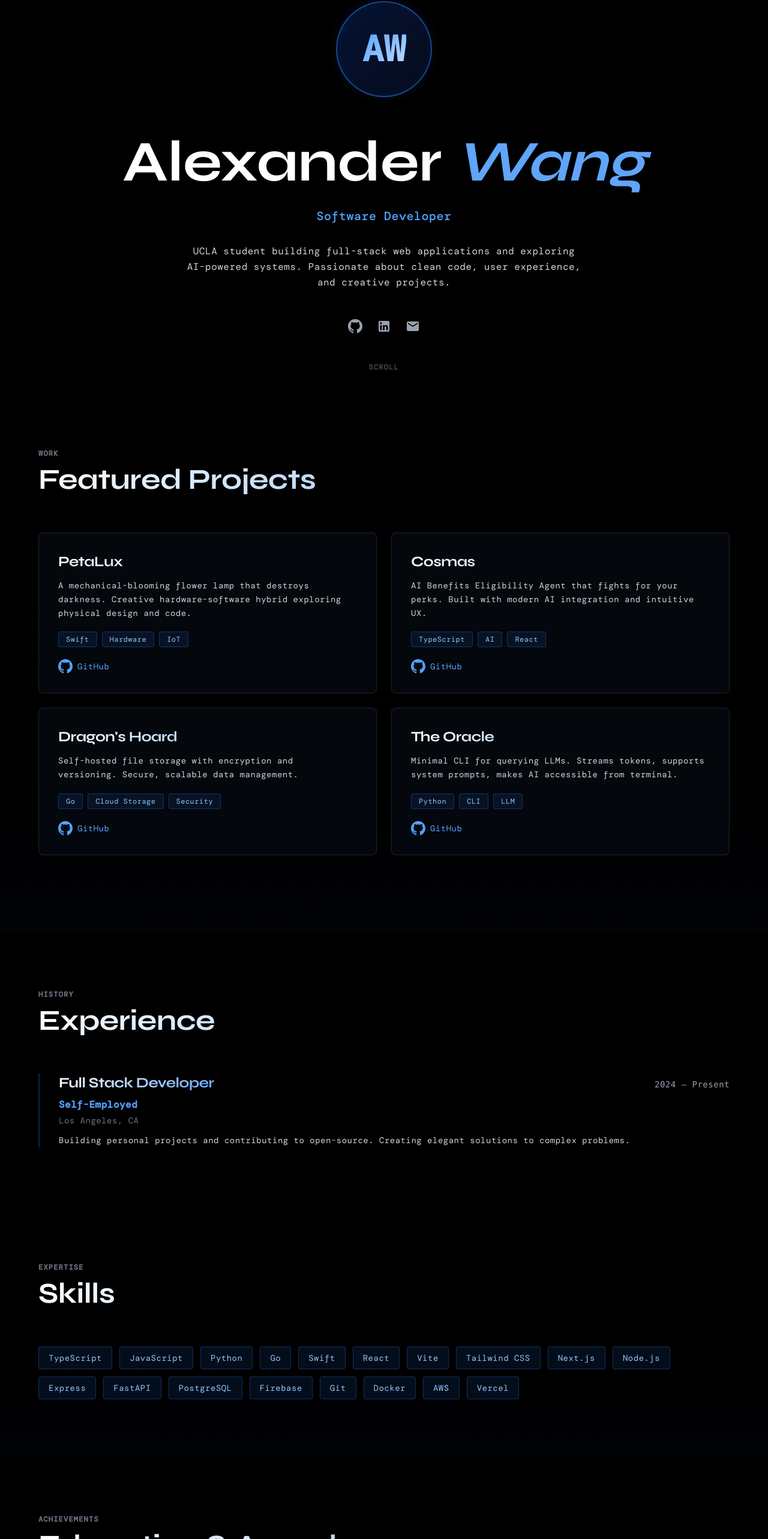
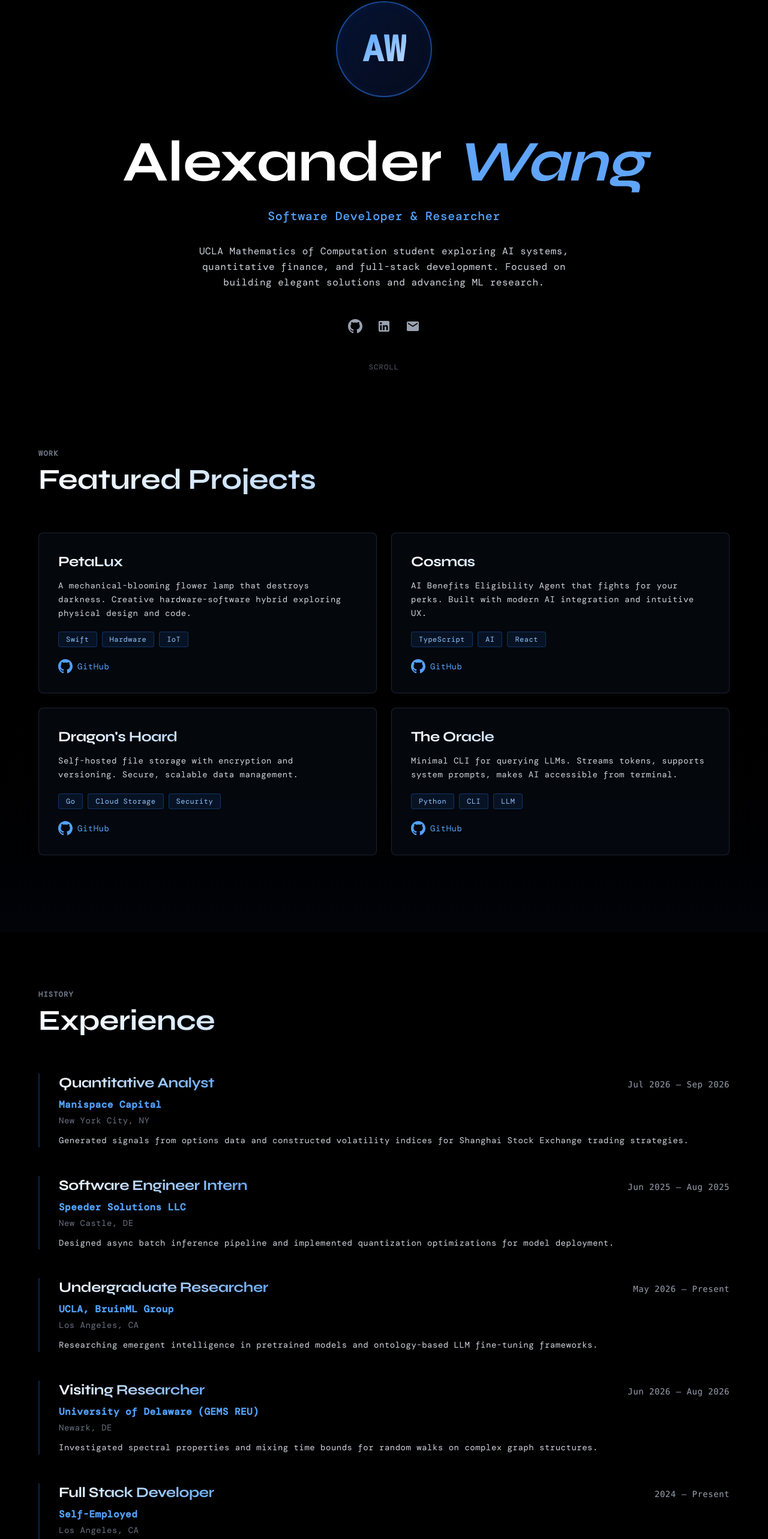
Before and after one commit to AlexNicholasWang/Personal-Website, a React (Vite) app: page / in a window 1280 px wide. Shown: the part 160-2726 px from the top of the page at 60% size. Built offline with nearby package versions, Linux system fonts and the light colour scheme.

Commit message:
new changes

```diff
--- a/src/app/App.tsx
+++ b/src/app/App.tsx
@@ -12,16 +12,16 @@ const PORTFOLIO_DATA = {
     ]
   },
   hero: {
-    tag: "Software Developer",
+    tag: "Software Developer & Researcher",
     initials: "AW",
     firstName: "Alexander",
     lastName: "Wang",
-    title: "Software Developer",
-    bio: "UCLA student building full-stack web applications and exploring AI-powered systems. Passionate about clean code, user experience, and creative projects.",
+    title: "Software Developer & Researcher",
+    bio: "UCLA Mathematics of Computation student exploring AI systems, quantitative finance, and full-stack development. Focused on building elegant solutions and advancing ML research.",
     socialLinks: [
       { label: "GitHub", href: "https://github.com/AlexNicholasWang", icon: "github" },
       { label: "LinkedIn", href: "https://www.linkedin.com/in/alexwang67/", icon: "linkedin" },
-      { label: "Email", href: "mailto:alexwang770@g.ucla.edu", icon: "email" }
+      { label: "Email", href: "mailto:alexwang770@ucla.edu", icon: "email" }
     ],
     scrollText: "scroll"
   },
@@ -86,28 +86,56 @@ const PORTFOLIO_DATA = {
     title: "Experience",
     items: [
       {
+        company: "Manispace Capital",
+        role: "Quantitative Analyst",
+        date: "Jul 2026 – Sep 2026",
+        location: "New York City, NY",
+        description: "Generated signals from options data and constructed volatility indices for Shanghai Stock Exchange trading strategies."
+      },
+      {
+        company: "Speeder Solutions LLC",
+        role: "Software Engineer Intern",
+        date: "Jun 2025 – Aug 2025",
+        location: "New Castle, DE",
+        description: "Designed async batch inference pipeline and implemented quantization optimizations for model deployment."
+      },
+      {
+        company: "UCLA, BruinML Group",
+        role: "Undergraduate Researcher",
+        date: "May 2026 – Present",
+        location: "Los Angeles, CA",
+        description: "Researching emergent intelligence in pretrained models and ontology-based LLM fine-tuning frameworks."
+      },
+      {
+        company: "University of Delaware (GEMS REU)",
+        role: "Visiting Researcher",
+        date: "Jun 2026 – Aug 2026",
+        location: "Newark, DE",
+        description: "Investigated spectral properties and mixing time bounds for random walks on complex graph structures."
+      },
+      {
         company: "Self-Employed",
         role: "Full Stack Developer",
         date: "2024 – Present",
         location: "Los Angeles, CA",
-        description: "Building personal projects and contributing to open-source. Creating elegant solutions to complex problems."
+        description: "Building personal projects and open-source contributions with modern web technologies."
       }
     ]
   },
   skillsSection: {
     label: "Expertise",
     title: "Skills",
-    items: ["TypeScript", "JavaScript", "Python", "Go", "Swift", "React", "Vite", "Tailwind CSS", "Next.js", "Node.js", "Express", "FastAPI", "PostgreSQL", "Firebase", "Git", "Docker", "AWS", "Vercel"]
+    items: ["Python", "TypeScript", "JavaScript", "Java", "C/C++", "Swift", "React", "Next.js", "SQL", "HTML/CSS", "Git", "Linux", "Data Structures & Algorithms", "Machine Learning", "FastAPI", "PostgreSQL"]
   },
   education: {
     label: "Achievements",
     title: "Education & Awards",
     items: [
       {
-        title: "BS Computer Science",
+        title: "B.S. in Mathematics of Computation",
         organization: "University of California, Los Angeles (UCLA)",
-        date: "Expected 2025",
-        description: "Focus on full-stack development and AI systems"
+        date: "Expected Jun 2028",
+        description: "GPA: 3.8/4.0"
       }
     ]
   },
```
